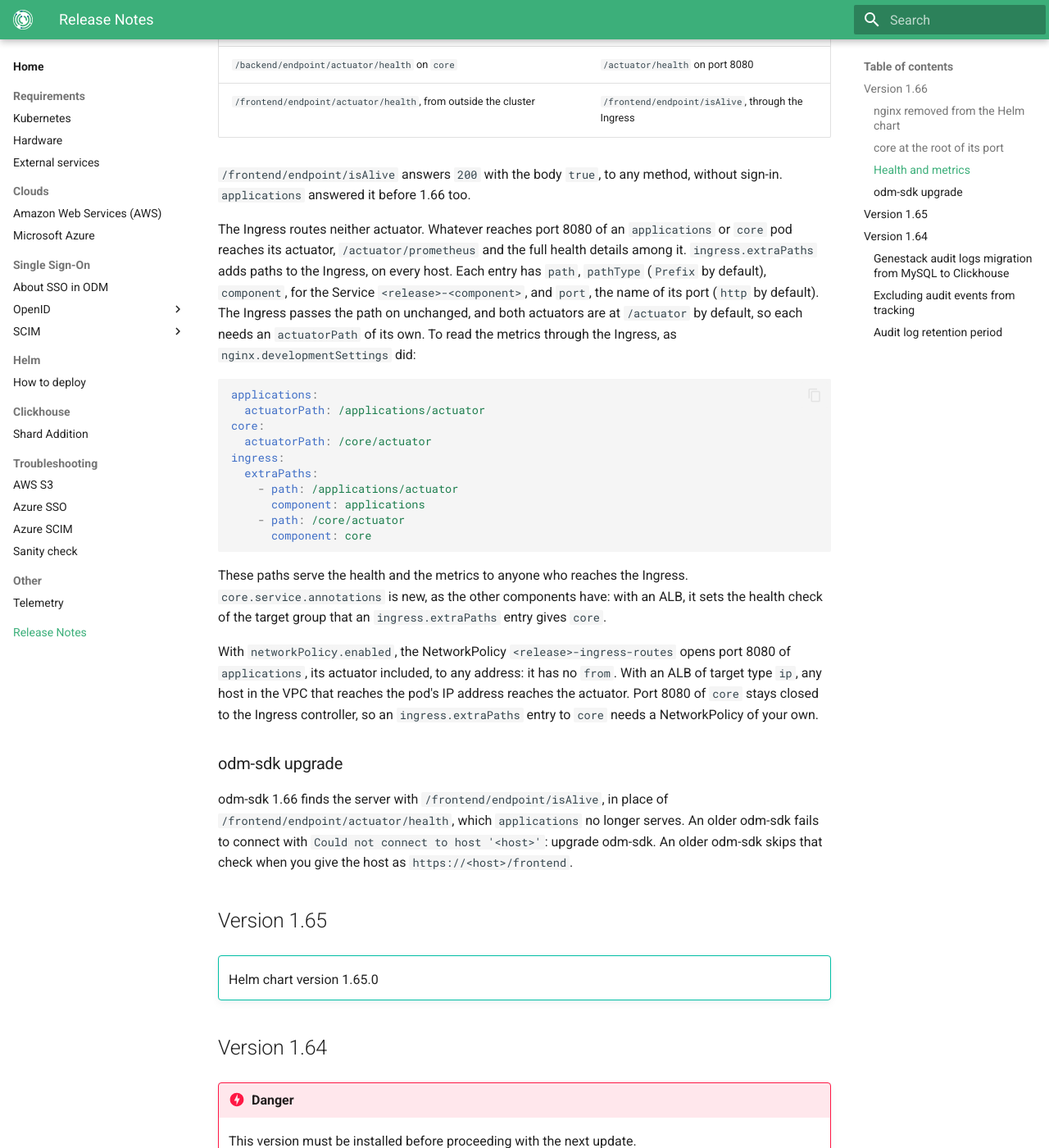
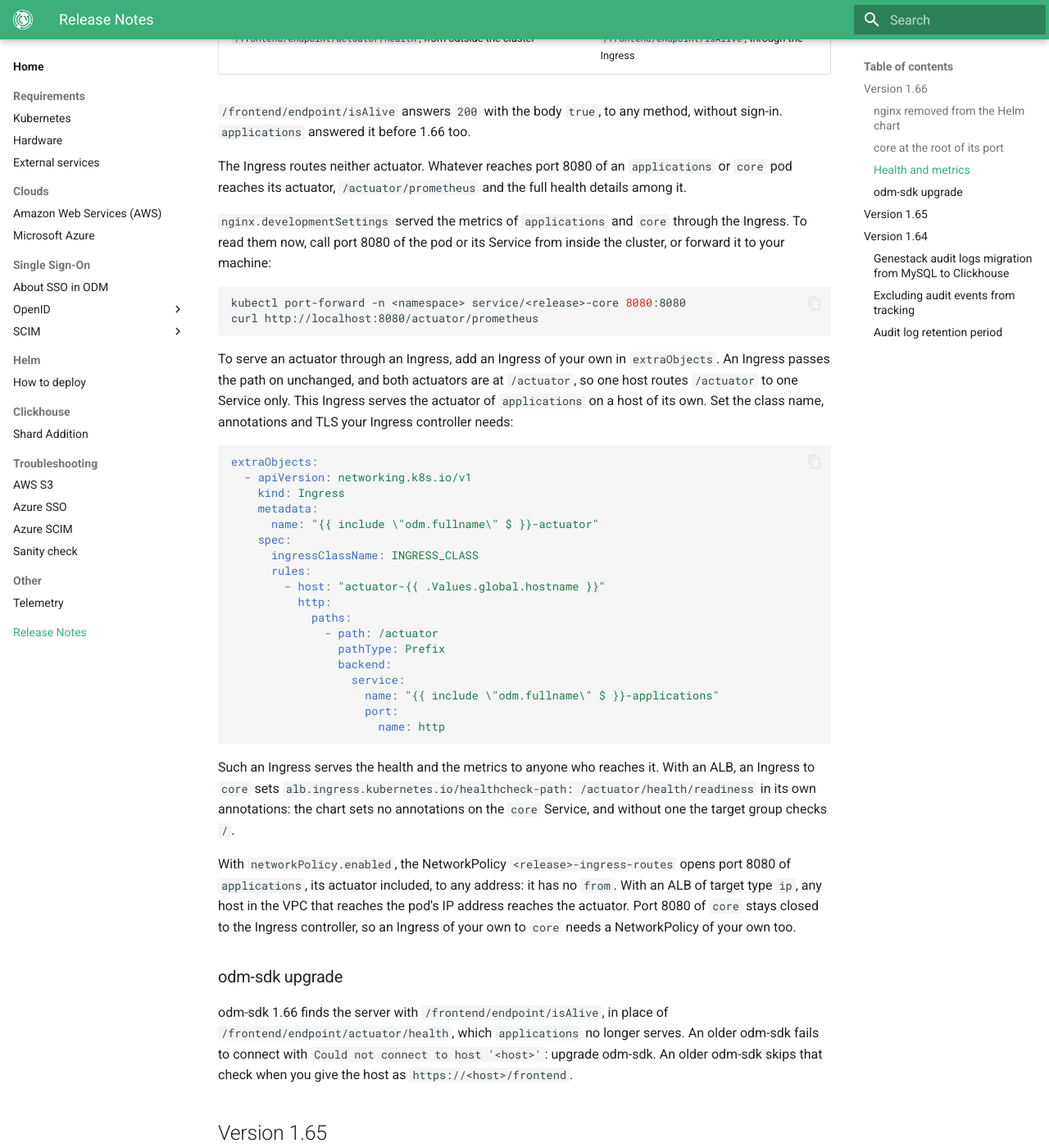
Before and after one commit to genestack/admin-docs, an MkDocs documentation site: the page built from docs/home/release-notes.md, in a window 1280 px wide and 1400 px high, scrolled down 3155 px. Shown: the whole window at 82% size. Built offline with MkDocs 1.6.1 and Material for MkDocs 9.7.7, drawn with Linux system fonts in a browser that asks for light colours; the version menu is left out; some of the changed text lies outside the part shown.

Commit message:
ODM-13970: Fix the actuator at /actuator, serve it through an Ingress of your own
Co-Authored-By: Claude Opus 5.5 <noreply@anthropic.com>

````diff
--- a/docs/home/release-notes.md
+++ b/docs/home/release-notes.md
@@ -54,7 +54,7 @@ emails ODM sends for password recovery, email confirmation and API tokens now li
 
 `nginx.ingressScim` is gone: a separate host for SCIM is now an Ingress in `extraObjects`, see
 [SCIM with Azure AD](single-sign-on/scim/azure.md). `nginx.developmentSettings` is gone. To serve the metrics through
-the Ingress, as it did, use `ingress.extraPaths`, see [Health and metrics](#health-and-metrics).
+an Ingress, as it did, add an Ingress of your own in `extraObjects`, see [Health and metrics](#health-and-metrics).
 The `Access-Control-Allow-Origin: *` header that `nginx.developmentSettings` also added is not needed: `applications`
 answers CORS itself. It returns each `Origin` that matches `genestack.connections.cORSPatterns`, which is `".*"`, every
 origin, by default.
@@ -92,15 +92,14 @@ one fails, for the minutes of the rollout.
 
 ### Health and metrics
 
-`applications` and `core` serve the actuator, its health checks and Prometheus metrics, under `actuatorPath` on port
-8080. The chart's `applications.actuatorPath` and `core.actuatorPath`, `/actuator` by default, set Spring Boot's
-`management.endpoints.web.base-path`. Before 1.66 the actuator of `applications` was at `/frontend/endpoint/actuator`,
-and that of `core` at `/backend/endpoint/actuator`. `/frontend/endpoint/proxy`, which returned the metrics of `core`
-through `applications`, is gone.
+`applications` and `core` serve the Spring Boot actuator, its health checks and Prometheus metrics, at `/actuator` on
+port 8080. Before 1.66 the actuator of `applications` was at `/frontend/endpoint/actuator`, and that of `core` at
+`/backend/endpoint/actuator`. `/frontend/endpoint/proxy`, which returned the metrics of `core` through `applications`,
+is gone.
 
-The chart's probes and ServiceMonitors follow `actuatorPath`. `applications` checks the health of `core` under
-`frontend.backend.actuatorPath`, which the chart sets from `core.actuatorPath`. The chart's fluent-bit inputs call
-`/actuator/prometheus`: with another `actuatorPath`, change their `metrics_path` in `fluent-bit.config.inputs` too.
+The chart's probes call `/actuator/health`, `/actuator/health/readiness` and `/actuator/health/liveness`. Its
+ServiceMonitors and fluent-bit inputs call `/actuator/prometheus`. `applications` checks the health of `core` at
+`/actuator/health` under `frontend.backend.url`.
 
 Move scrape configs and checks of your own:
 
@@ -116,33 +115,50 @@ Move scrape configs and checks of your own:
 answered it before 1.66 too.
 
 The Ingress routes neither actuator. Whatever reaches port 8080 of an `applications` or `core` pod reaches its
-actuator, `/actuator/prometheus` and the full health details among it. `ingress.extraPaths` adds paths to the Ingress,
-on every host. Each entry has `path`, `pathType` (`Prefix` by default), `component`, for the Service
-`<release>-<component>`, and `port`, the name of its port (`http` by default). The Ingress passes the path on
-unchanged, and both actuators are at `/actuator` by default, so each needs an `actuatorPath` of its own. To read the
-metrics through the Ingress, as `nginx.developmentSettings` did:
+actuator, `/actuator/prometheus` and the full health details among it.
+
+`nginx.developmentSettings` served the metrics of `applications` and `core` through the Ingress. To read them now,
+call port 8080 of the pod or its Service from inside the cluster, or forward it to your machine:
+
+```bash
+kubectl port-forward -n <namespace> service/<release>-core 8080:8080
+curl http://localhost:8080/actuator/prometheus
+```
+
+To serve an actuator through an Ingress, add an Ingress of your own in `extraObjects`. An Ingress passes the path on
+unchanged, and both actuators are at `/actuator`, so one host routes `/actuator` to one Service only. This Ingress
+serves the actuator of `applications` on a host of its own. Set the class name, annotations and TLS your Ingress
+controller needs:
 
 ```yaml
-applications:
-  actuatorPath: /applications/actuator
-core:
-  actuatorPath: /core/actuator
-ingress:
-  extraPaths:
-    - path: /applications/actuator
-      component: applications
-    - path: /core/actuator
-      component: core
+extraObjects:
+  - apiVersion: networking.k8s.io/v1
+    kind: Ingress
+    metadata:
+      name: "{{ include \"odm.fullname\" $ }}-actuator"
+    spec:
+      ingressClassName: INGRESS_CLASS
+      rules:
+        - host: "actuator-{{ .Values.global.hostname }}"
+          http:
+            paths:
+              - path: /actuator
+                pathType: Prefix
+                backend:
+                  service:
+                    name: "{{ include \"odm.fullname\" $ }}-applications"
+                    port:
+                      name: http
 ```
 
-These paths serve the health and the metrics to anyone who reaches the Ingress. `core.service.annotations` is new, as
-the other components have: with an ALB, it sets the health check of the target group that an `ingress.extraPaths`
-entry gives `core`.
+Such an Ingress serves the health and the metrics to anyone who reaches it. With an ALB, an Ingress to `core` sets
+`alb.ingress.kubernetes.io/healthcheck-path: /actuator/health/readiness` in its own annotations: the chart sets no
+annotations on the `core` Service, and without one the target group checks `/`.
 
 With `networkPolicy.enabled`, the NetworkPolicy `<release>-ingress-routes` opens port 8080 of `applications`, its
 actuator included, to any address: it has no `from`. With an ALB of target type `ip`, any host in the VPC that reaches
-the pod's IP address reaches the actuator. Port 8080 of `core` stays closed to the Ingress controller, so an
-`ingress.extraPaths` entry to `core` needs a NetworkPolicy of your own.
+the pod's IP address reaches the actuator. Port 8080 of `core` stays closed to the Ingress controller, so an Ingress of
+your own to `core` needs a NetworkPolicy of your own too.
 
 ### odm-sdk upgrade
 
````
Also changed, not shown: docs/home/clouds/aws.md (+1 -1 lines), docs/home/requirements/kubernetes.md (+1 -1 lines).
